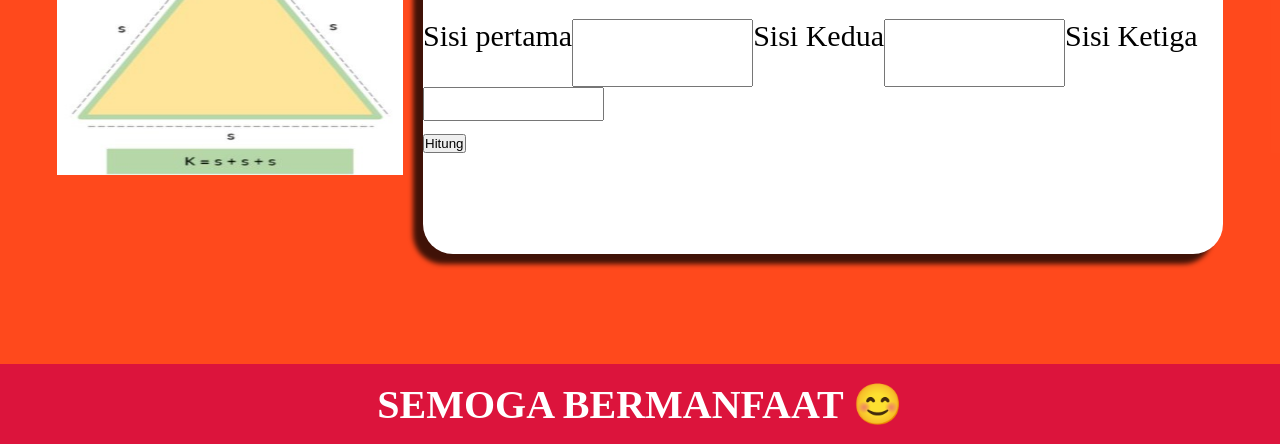
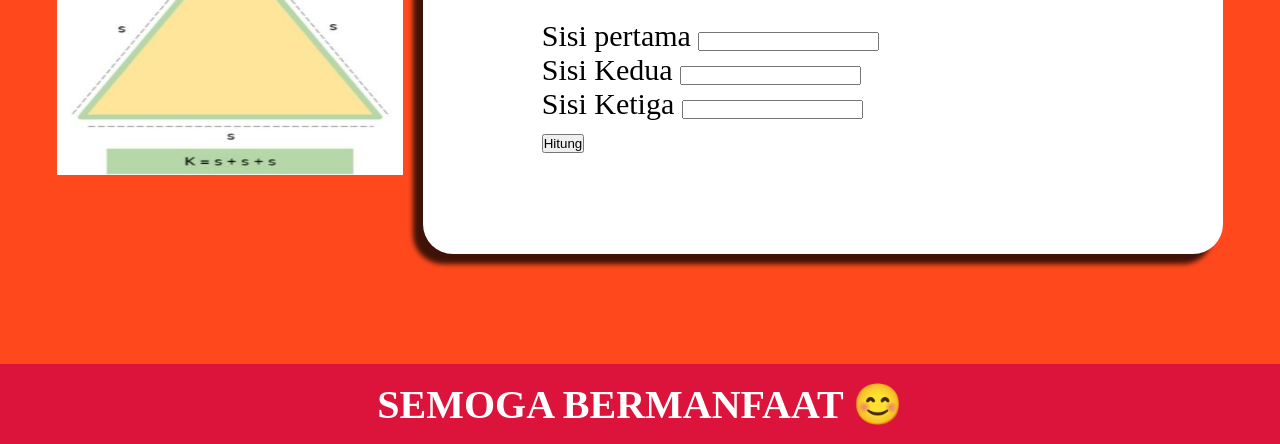
Before and after one commit to revou-fundamental-course/13-may-24-Aliezzar, a plain HTML site: page keliling_segitiga.html in a window 1280 px wide. Shown: the part 356-800 px from the top of the page. Drawn offline with Linux system fonts and the light colour scheme.

Commit message:
Perubahan Amandemen

```diff
--- a/css/style.css
+++ b/css/style.css
@@ -89,7 +89,6 @@ html {
 }
 
 .div2 {
-    display: flex;
     margin: 0;
     border: 0;
     flex-wrap: wrap;
--- a/keliling_segitiga.html
+++ b/keliling_segitiga.html
@@ -27,13 +27,12 @@
             <div class="ac1">
             <h2 class="h2">Menghitung Keliling Segitiga</h2> <br>
            <div class="div2">
-            <label for="">Sisi pertama</label><br>
+            <label for="">Sisi pertama</label>
             <input type="number" id="sisi1">
             <br>
-            <br>
-            <label for="">Sisi Kedua</label><br>
-            <input type="number" id="sisi2"> <br> <br>
-            <label for="">Sisi Ketiga</label><br>
+            <label for="">Sisi Kedua</label>
+            <input type="number" id="sisi2"> <br>
+            <label for="">Sisi Ketiga</label>
             <input type="number" id="sisi3"> <br>
             </div>
             <button class="btn" id="hitung">Hitung</button>
```
